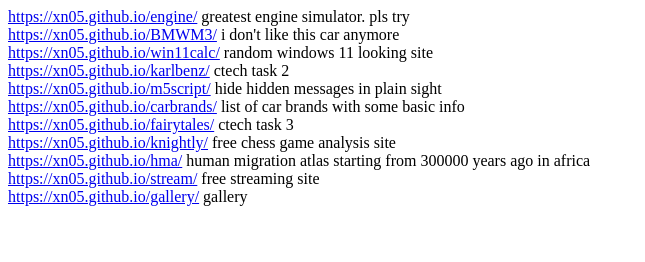
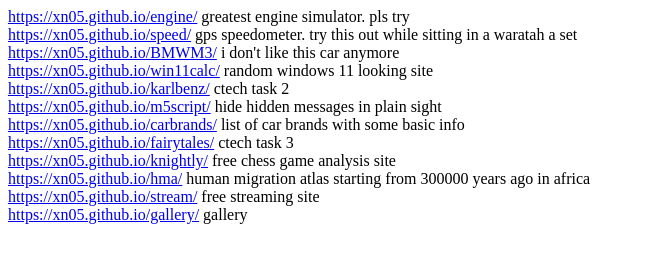
Before and after one commit to xn05/sites, a plain HTML site: page index.html in a window 1280 px wide. Shown: the whole page, without its empty margins (0-645 px from the left). Drawn offline with Linux system fonts and the light colour scheme.

Commit message:
Add new link to GPS speedometer in index.html

```diff
--- a/index.html
+++ b/index.html
@@ -3,6 +3,7 @@
 </head>
 
 <a href="https://xn05.github.io/engine/" target="_blank">https://xn05.github.io/engine/</a><text> greatest engine simulator. pls try</text><br>
+<a href="https://xn05.github.io/speed/" target="_blank">https://xn05.github.io/speed/</a><text> gps speedometer. try this out while sitting in a waratah a set</text><br>
 <a href="https://xn05.github.io/BMWM3/" target="_blank">https://xn05.github.io/BMWM3/</a><text> i don't like this car anymore</text><br>
 <a href="https://xn05.github.io/win11calc/" target="_blank">https://xn05.github.io/win11calc/</a><text> random windows 11 looking site</text><br>
 <a href="https://xn05.github.io/karlbenz/" target="_blank">https://xn05.github.io/karlbenz/</a><text> ctech task 2</text><br>
```
